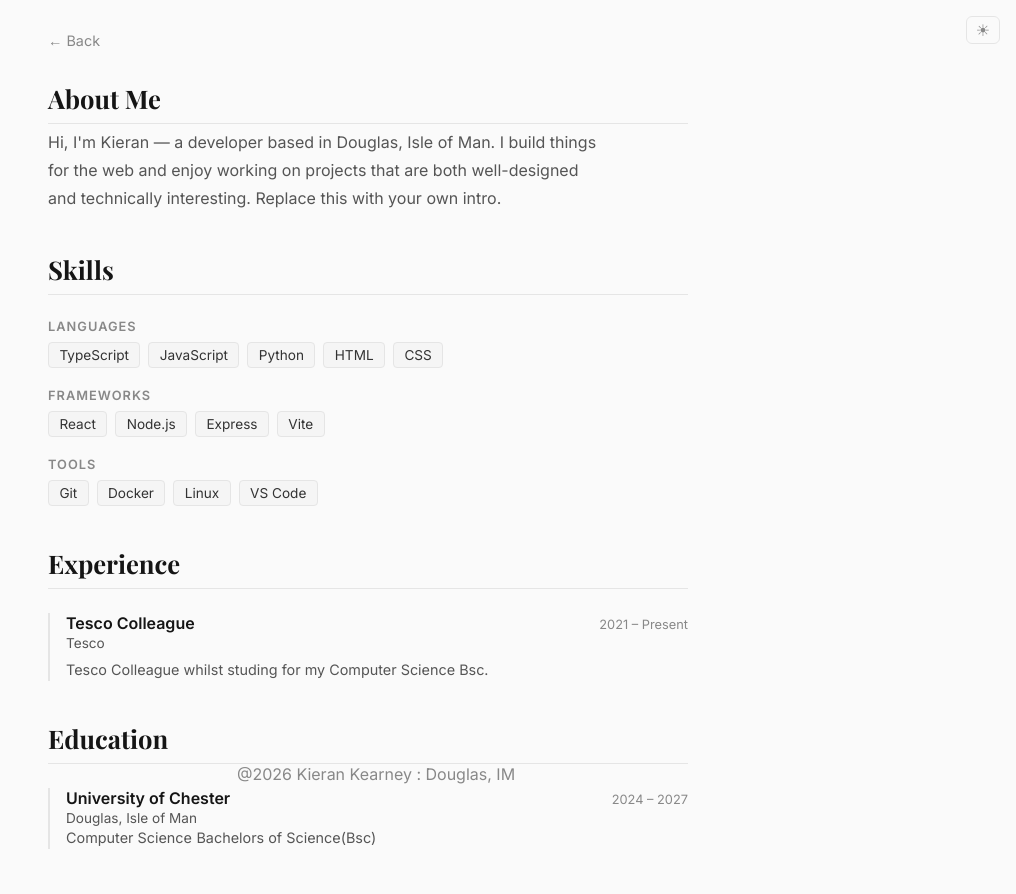
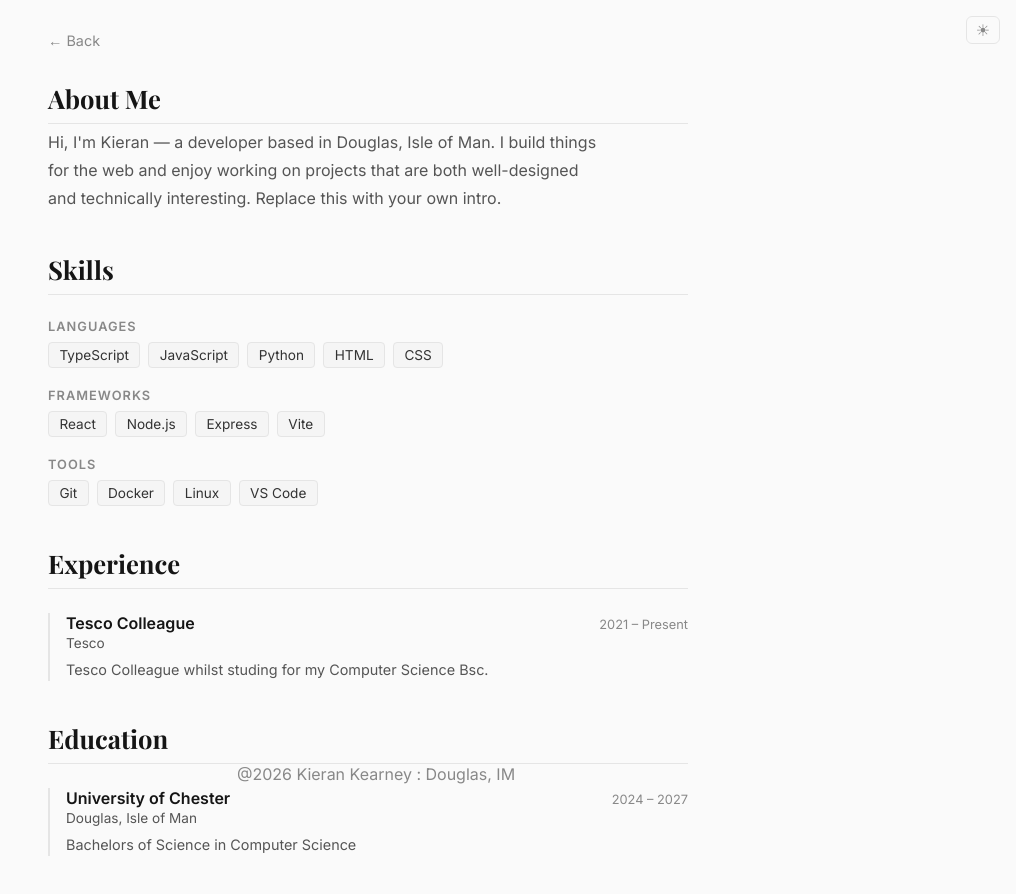
Before and after one commit to K1erans/Site, a React (Vite) app: page /about in a window 1280 px wide. Shown: the top 894 px of the page, without its empty margins (264-1280 px from the left). Built offline with nearby package versions, Linux system fonts and the light colour scheme; a web font is replaced by a local one.

Commit message:
final push to design

```diff
--- a/src/pages/About.tsx
+++ b/src/pages/About.tsx
@@ -17,8 +17,7 @@ const Education = [
   {
     institution: "University of Chester",
     location: "Douglas, Isle of Man",
-    subject: "Computer Science",
-    level: "Bachelors of Science(Bsc)",
+    level: "Bachelors of Science in Computer Science",
     period: "2024 – 2027",
   },
 ];
@@ -81,9 +80,7 @@ export default function About() {
                   <span className="exp-period">{edu.period}</span>
                 </div>
                 <p className="exp-company">{edu.location}</p>
-                <span className="exp-desc">{edu.subject}</span>
-                {"    "}
-                <span className="exp-desc">{edu.level}</span>
+                <p className="exp-desc">{edu.level}</p>
               </div>
             ))}
           </div>
```
